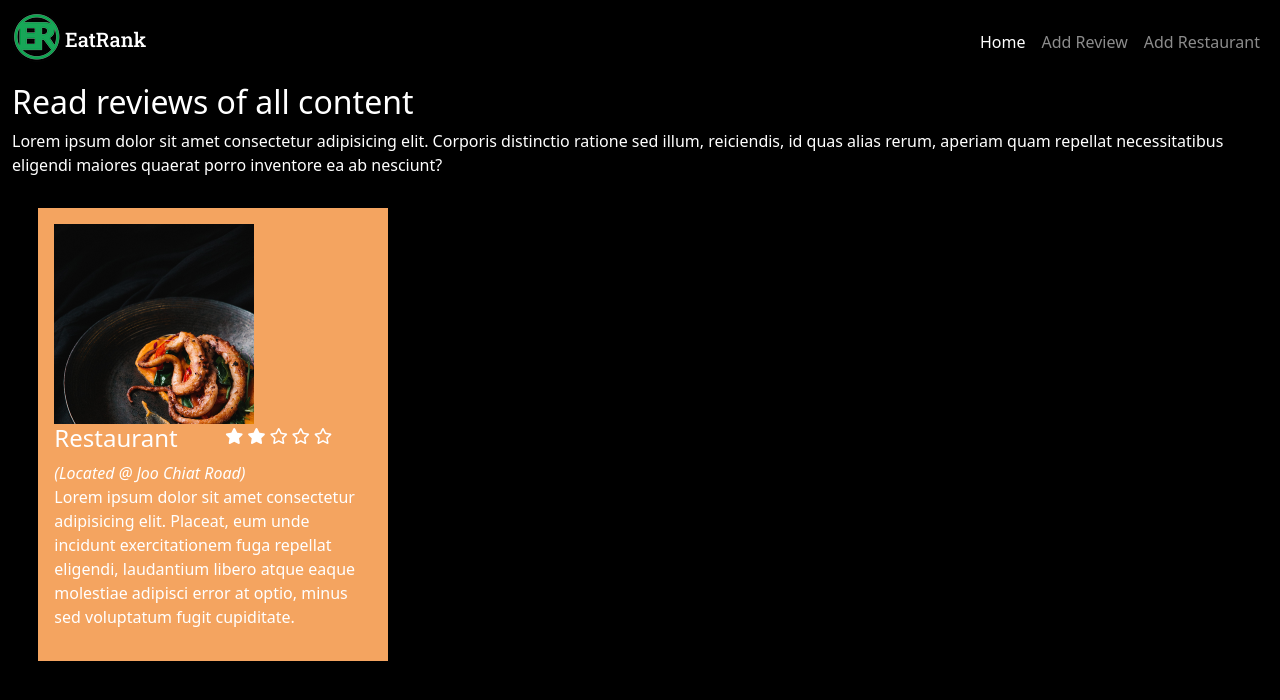
After one commit to Code-Institute-Submissions/darylkangjh-EatRank, a Flask app: page /show_reviews in a window 1280 px wide. The commit adds this page. Shown: the top 700 px of the page. Run offline with Flask 2, Linux system fonts and the light colour scheme.

Commit message:
added show_reviews route and html

```diff
--- a/app.py
+++ b/app.py
@@ -66,6 +66,10 @@ def delete_review(task_id):
         '_id':ObjectId(task_id)
     })
     return redirect(url_for('index'))
+# SHOW REVIEWS BY SEARCH
+@app.route('/show_reviews')
+def show_reviews():
+    return render_template('reviews/show_reviews.html')
 
 # RESTAURANT ROUTES
 # CREATE RESTAURANT ROUTES
--- a/static/styles/style.css
+++ b/static/styles/style.css
@@ -35,12 +35,26 @@ main>div>div {
     background-size: cover;
     background-position: center;
 }
+
+/* show_review.html */
+.review-box {
+    width : 350px;
+    background-color: sandybrown;
+    margin : 15px auto;
+}
+.img-box {
+    height: 200px;
+    width: 200px;
+    overflow: hidden;
+}
+
 /* common classes */
 
 .overlay {
     height: 100%;
     width: 100%;
     background-color: rgba(0,0,0,0.25);
+
     display: flex;
     justify-content: center;
     align-items: center;
--- a/templates/index.html
+++ b/templates/index.html
@@ -4,9 +4,9 @@
 <main class="container-fluid">
     <div class="row">
         <div class="col-md-3 col-6 bg-main-01 p-0">
-            <div class="overlay">
-                <div><h2>Bread Reviews</h2></div>
-            </div>
+            <a class="overlay text-light text-decoration-none " href="{{ url_for ('show_reviews')}}">
+               <div><h2>Bread Reviews</h2></div>
+            </a>
         </div>
         <div class="col-md-3 col-6 bg-main-02 p-0">
             <div class="overlay">
--- /dev/null
+++ b/templates/reviews/show_reviews.html
@@ -0,0 +1,46 @@
+{% extends 'base.html' %}
+
+{% block content %}
+<section class="container-fluid">
+    <div class="row">
+        <div class="col-12">
+            <h2>Read reviews of all content</h2>
+            <p>Lorem ipsum dolor sit amet consectetur adipisicing elit. Corporis distinctio ratione sed illum, reiciendis, id quas alias rerum, aperiam quam repellat necessitatibus eligendi maiores quaerat porro inventore ea ab nesciunt?</p>
+        </div>
+        <div class="col-md-4 col-12">
+            <div class="review-box p-3">
+                <div class="img-box">
+                    <img src="{{url_for('static', filename = 'images/squid-dish-400.png')}}" class="img-fluid" alt="">
+                </div>
+                <div class="row">
+                    <div class="col-6">
+                        <h4>Restaurant</h4>
+                    </div>
+                    <div class="col-6">
+                        <i class="fas fa-star"></i>
+                        <i class="fas fa-star"></i>
+                        <i class="far fa-star"></i>
+                        <i class="far fa-star"></i>
+                        <i class="far fa-star"></i>
+                    </div>
+                    <div class="col-12">
+                        <i>(Located @ Joo Chiat Road)</i>
+                    </div>
+                    <div class="col-12">
+                        <p>
+                            Lorem ipsum dolor sit amet consectetur adipisicing elit. Placeat, eum unde incidunt exercitationem fuga repellat eligendi, laudantium libero atque eaque molestiae adipisci error at optio, minus sed voluptatum fugit cupiditate.
+                        </p>
+                    </div>
+                </div>
+
+
+
+
+
+            </div>
+        </div>
+
+    </div>
+
+</section>
+{% endblock %}
```
